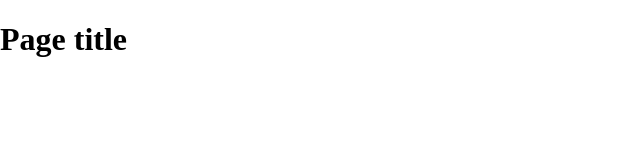
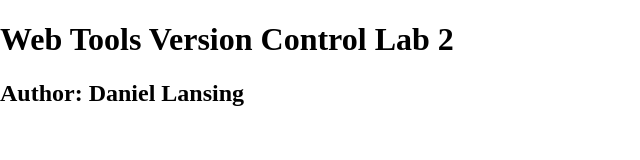
Before and after one commit to webtools23/Webtools-intro-github-Lansing, a plain HTML site: page index.html in a window 1280 px wide. Shown: the whole page, without its empty margins (0-640 px from the left). Drawn offline with nearby package versions, Linux system fonts and the light colour scheme.

Commit message:
Changed h1 tag and added h2 tag
Changed h1 to Web Tools Version Control Lab 2 and added h2 Author

```diff
--- a/index.html
+++ b/index.html
@@ -14,7 +14,8 @@
     </head>
     <body>
     <header>
-	<h1>Page title</h1>
+	<h1>Web Tools Version Control Lab 2</h1>
+	<h2>Author: Daniel Lansing</h2>
     </header>
     <nav id="pageNav">
     </nav>
```
